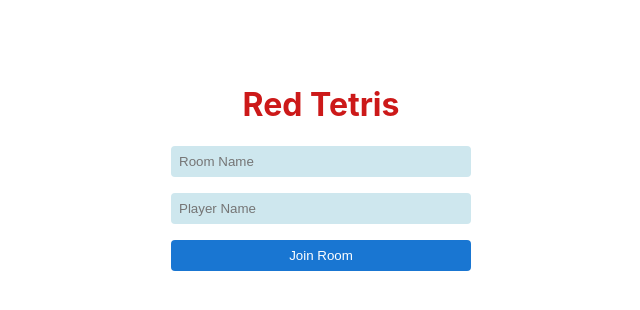
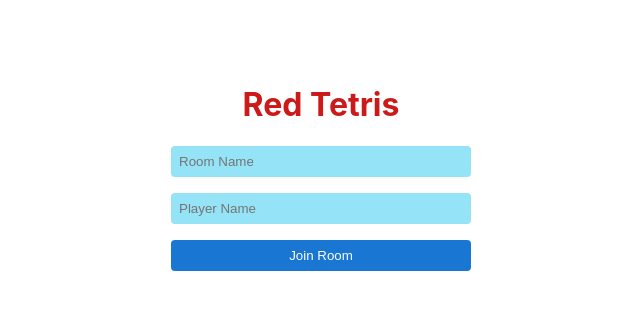
Before and after one commit to jciglesias/red-tetris, a React (Create React App) app in the folder client/: page / in a window 1280 px wide. Shown: the top 310 px of the page, without its empty margins (319-959 px from the left). Built offline with nearby package versions, Linux system fonts and the light colour scheme.

Commit message:
message ok

```diff
--- a/client/src/components/GameRoom.css
+++ b/client/src/components/GameRoom.css
@@ -362,7 +362,7 @@
 .chat-container li.current-player-message {
   background: #1976D2;
   color: white;
-  border-right: 4px solid #5a6fd8;
+  border-right: 4px solid #1976D2;
   float: right;
   margin-left: auto;
 }
@@ -397,7 +397,7 @@
   transform: translateY(-50%);
   width: 0;
   height: 0;
-  border-left: 8px solid #667eea;
+  border-left: 8px solid #1976D2;
   border-top: 8px solid transparent;
   border-bottom: 8px solid transparent;
 }
@@ -410,7 +410,7 @@
   transform: translateY(-50%);
   width: 0;
   height: 0;
-  border-right: 8px solid #f8f9fa;
+  border-right: 8px solid #95e3f7;
   border-top: 8px solid transparent;
   border-bottom: 8px solid transparent;
 }
--- a/client/src/components/Home.css
+++ b/client/src/components/Home.css
@@ -18,7 +18,7 @@
   padding: 0.5rem;
   border: none;
   border-radius: 4px;
-  background-color: #cee7ee;
+  background-color: #95e3f7;
 }
 
 .join-form button {
```
